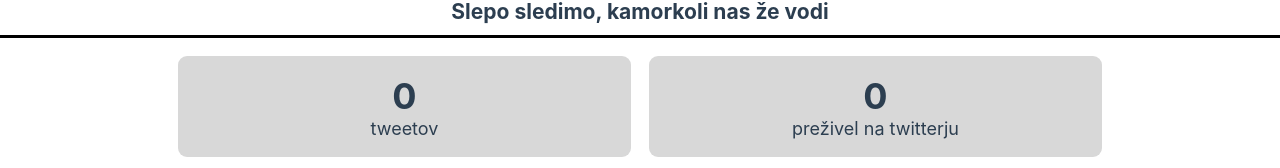
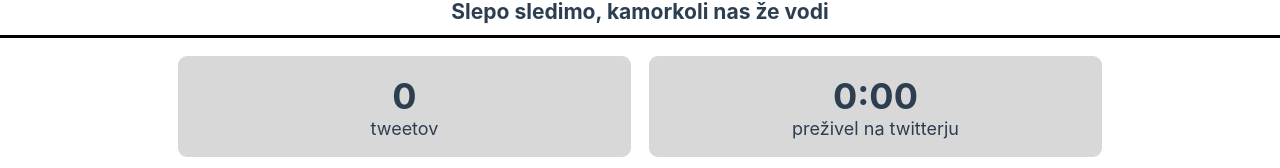
Before and after one commit to danesjenovdan/twito, a Vue app in the folder frontend/: page / in a window 1280 px wide. Shown: the part 631-799 px from the top of the page. Built offline with nearby package versions, Linux system fonts and the light colour scheme; no server answers.

Commit message:
Format total time value

```diff
--- a/frontend/src/components/TweetStats.vue
+++ b/frontend/src/components/TweetStats.vue
@@ -40,7 +40,13 @@ export default {
       return getTweetCounts(this.tweets);
     },
     tweetTime() {
-      return getTweetTime(this.tweets);
+      const tweetTimeInMiliseconds = getTweetTime(this.tweets);
+      const tweetTimeInMinutes = Math.round(tweetTimeInMiliseconds / 60000)
+
+      const hours = Math.floor(tweetTimeInMinutes / 60)
+      const minutes = String(tweetTimeInMinutes % 60).padStart(2, '0')
+
+      return `${hours}:${minutes}`;
     }
   },
   async created() {
@@ -54,7 +60,6 @@ export default {
 </script>
 
 <style scoped>
-
 @media (min-width: 768px) {
   .row {
     display: flex;
```
